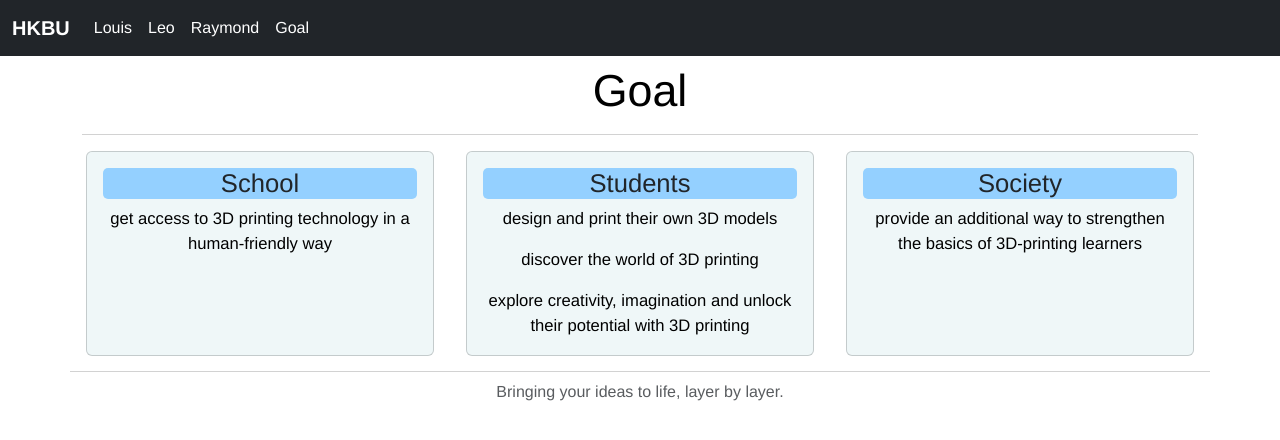
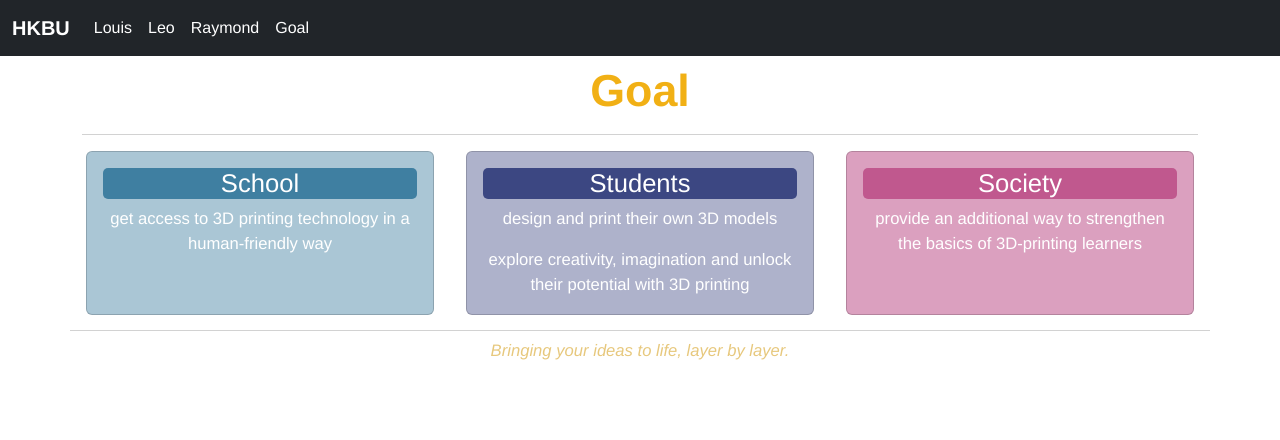
Before and after one commit to leoleo1222/landing-web-3dprinter, a Vue app: page /jenny in a window 1280 px wide. Shown: the top 440 px of the page. Built offline with nearby package versions, Linux system fonts and the light colour scheme; what vue3-apexcharts would draw is missing.

Commit message:
Goal draft

```diff
--- a/src/components/GoalComp.vue
+++ b/src/components/GoalComp.vue
@@ -5,29 +5,28 @@
                 <h3>Goal</h3>
             </div>
             <div class="row">
-                <div data-aos="flip-left" class="card col-md-4 card-body mx-3 my-3 goal" style="width: 12rem;">
+                <div data-aos="flip-left" class="card col-md-4 card-body mx-3 my-3 goal1" style="width: 12rem;">
 
-                    <h4 class="card-title">School</h4>
-                    <p class="card-text">get access to 3D printing technology in a human-friendly way</p>
+                    <h4 class="card-title goal1Head">School</h4>
+                    <p class="card-text content">get access to 3D printing technology in a human-friendly way</p>
                 </div>
 
-                <div data-aos="flip-left" class="card col-md-4 card-body mx-3 my-3 goal" style="width: 12rem;">
-                    <h4 class="card-title">Students</h4>
-                    <p class="card-text">design and print their own 3D models</p>
-                    <p class="card-text">discover the world of 3D printing</p>
-                    <p class="card-text">explore creativity, imagination and unlock their potential with 3D printing
+                <div data-aos="flip-left" class="card col-md-4 card-body mx-3 my-3 goal2" style="width: 12rem;">
+                    <h4 class="card-title goal2Head">Students</h4>
+                    <p class="card-text content">design and print their own 3D models</p>
+                    <p class="card-text content">explore creativity, imagination and unlock their potential with 3D printing
                     </p>
                 </div>
 
-                <div data-aos="flip-left" class="card col-md-4 col-lg-4 card-body mx-3 my-3 goal"
+                <div data-aos="flip-left" class="card col-md-4 col-lg-4 card-body mx-3 my-3 goal3"
                     style="width: 12rem;">
-                    <h4 class="card-title">Society</h4>
-                    <p class="card-text ">provide an additional way to strengthen the basics of 3D-printing learners
+                    <h4 class="card-title goal3Head">Society</h4>
+                    <p class="card-text content">provide an additional way to strengthen the basics of 3D-printing learners
                     </p>
                 </div>
 
                 <div class="card-footer text-muted gap">
-                    Bringing your ideas to life, layer by layer.
+                    <p class="card-text slogan">Bringing your ideas to life, layer by layer.</p>
                 </div>
             </div>
         </div>
@@ -57,28 +56,66 @@ export default {
     background: #00000000;
     position: relative;
 }
-.goal {
-    background: #2e90a413;
+.goal1 {
+    background: #3f7fa171;
     position: relative;
 }
 
-.goal p {
+.goal2 {
+    background: #3c47826a;
+    position: relative;
+}
+
+.goal3 {
+    background: #c0588e90;
+    position: relative;
+}
+
+.goal1Head {
+    position: relative;
+    font-size: 2vw;
+    color: #FFFFFF;
+    background-color: #3f7fa1;
+    border-radius: 5px;
+}
+
+.goal2Head {
+    position: relative;
+    font-size: 2vw;
+    color: #FFFFFF;
+    background-color: #3c4782;
+    border-radius: 5px;
+}
+
+.goal3Head {
+    position: relative;
+    font-size: 2vw;
+    color: #FFFFFF;
+    background-color: #c0588e;
+    border-radius: 5px;
+}
+
+.content {
     position: relative;
     font-size: 1.3vw;
-    color: #000000;
+    color: #FFFFFF;
 }
 
+.slogan {
+    position: relative;
+    font-style: italic;
+    font-size: 1.3vw;
+    color: #e7c87d;
+
+}
+
+/* "Goal" */
 h3 {
     position: relative;
+    font-weight: bold;
     font-size: 3.5vw;
-    color: #000000;
+    color: #f1b015;
 }
 
-h4 {
-    position: relative;
-    font-size: 2vw;
-    color: #000000;
-    background-color: rgb(148, 208, 255);
-    border-radius: 5px;
-}
+
 </style>
```
